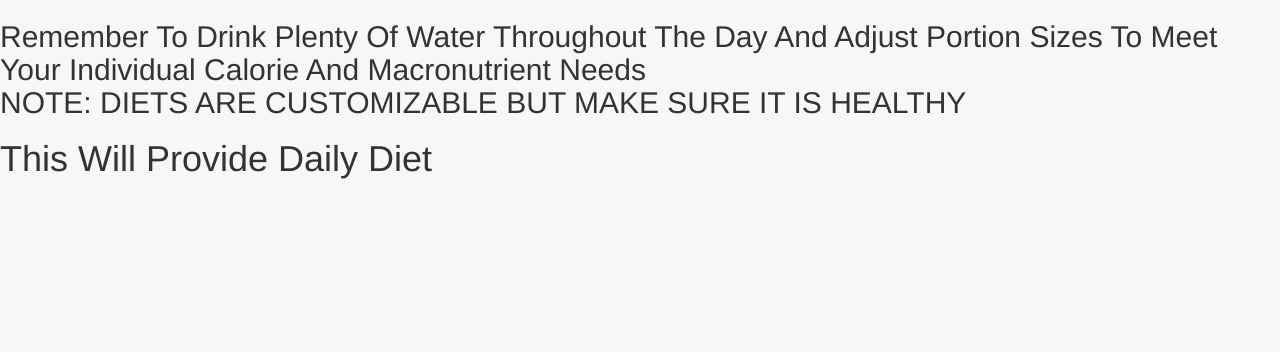
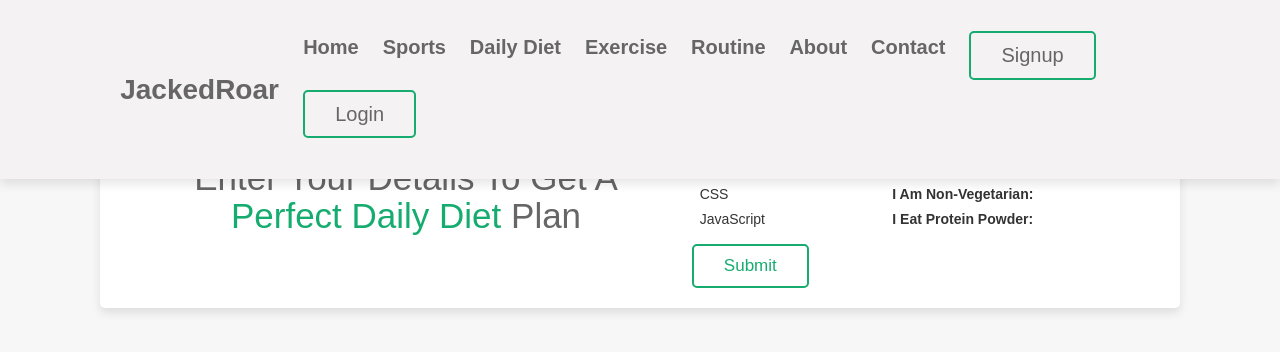
Before and after one commit to sc2309/coding_competition_main, a Flask app: page /diet in a window 1280 px wide. Shown: the top 352 px of the page. Run offline with Flask 3, Linux system fonts and the light colour scheme; some libraries are stand-ins or nearby versions.

Commit message:
added sports.html

```diff
--- a/src/main.py
+++ b/src/main.py
@@ -3,8 +3,10 @@
 def myFirstApp():
     app = Flask(__name__)
     from views import views
+    from sports import sports
     from diet import diet
     app.register_blueprint(diet, url_prefix='/')
+    app.register_blueprint(sports, url_prefix='/')
     app.register_blueprint(views, url_prefix='/')
     return app
 
--- a/src/templates/daily_diet.html
+++ b/src/templates/daily_diet.html
@@ -5,12 +5,69 @@
         <meta charset="utf-8">
         <meta name="viewport" content="width=device-width, initial-scale=1">
         <link rel="stylesheet" href="https://maxcdn.bootstrapcdn.com/bootstrap/3.4.1/css/bootstrap.min.css">
-        <link rel="stylesheet" href="{{ url_for('static', filename='style.css') }}">
-        <script src="https://maxcdn.bootstrapcdn.com/bootstrap/3.4.1/js/bootstrap.min.js"></script>
+        <link rel="stylesheet" href="/static/style.css">
         <script type="text/javascript" src="{{ url_for('static', filename='script.js') }}"></script>
     </head>
     <body>
-    <h2>Remember to drink plenty of water throughout the day and adjust portion sizes to meet your individual calorie and macronutrient needs<br>NOTE: DIETS ARE CUSTOMIZABLE BUT MAKE SURE IT IS HEALTHY</h2>
-    <h1>This will provide daily diet</h1>
+        <header>
+            <a href="#home" class="logo"><i class="fa-solid fa-dumbbell"></i> JackedRoar</a>
+            <div id="menu-bar" class="fas fa-bars"></div>
+
+            <nav class="navbar">
+                <a href="./index.html"><b>Home</b></a>
+                <a href="#"><b>Sports</b></a>
+                <a href="#"><b>Daily Diet</b></a>
+                <a href="#"><b>Exercise</b></a>
+                <a href="#"><b>Routine</b></a>
+                <a href="#"><b>About</b></a>
+                <a href="#"><b>Contact</b></a>
+
+                <a href="#" class="btn">Signup</a>
+                <a href="#" class="btn">Login</a>
+                <!-- <div class="search">
+                    <form action="#Recommended">
+
+                        <input type="text"
+                            placeholder=" Search for an Exercise"
+                            name="search">
+                        <button>
+                            <i class="fa fa-search"
+                                style="font-size: 18px;">
+                            </i>
+                        </button>
+                    </form>
+                </div> -->
+            </nav>
+
+        </header>
+        <section class="order" id="order">
+        <!-- <h1 class="heading">Benefits of <span> Health Care</span> through Sports & Fitness</h1> -->
+
+            <h1 class="heading"> <span>Order</span> Your Food Now</h1>
+
+            <div class="row">
+
+                <div class="image">
+                 <h2 class="heading">Enter your details to get a <span> perfect daily diet </span> plan</h2>
+                </div>
+
+                <form action="">
+                    <p>Are you vegetarian or non-vegetarian or do you eat protein powder ??</p>
+                      <input type="text" id="html" name="fav_language" value="HTML">
+                      <label for="html"> I am vegetarian: </label><br>
+                      <input type="text" id="css" name="fav_language" value="CSS">
+                      <label for="css">I am non-vegetarian: </label><br>
+                      <input type="text" id="javascript" name="fav_language" value="JavaScript">
+                      <label for="javascript">I eat protein powder: </label>
+
+                    <br>
+                    <input type="submit" value="Submit" class="btn">
+
+                </form>
+
+            </div>
+
+        </section>
+
     </body>
 </html>
--- a/src/templates/index.html
+++ b/src/templates/index.html
@@ -143,7 +143,7 @@
 
                 <p>
                     Football is a game of strategy, athleticism, and teamwork where the goal is to score more points than the other team by kicking or carrying the ball into the end zone.</p>
-                    <a href="#" class="btn">Explore Now</a>
+                    <a href="football" class="btn">Explore Now</a>
             </div>
             <div class="box">
                 <!-- <span class="price">110 Rs</span> -->
```
Also changed, not shown: src/diet.py (+1 -0 lines), src/sports.py (added, +7 -0 lines), src/templates/sports.html (added, +9 -0 lines).
